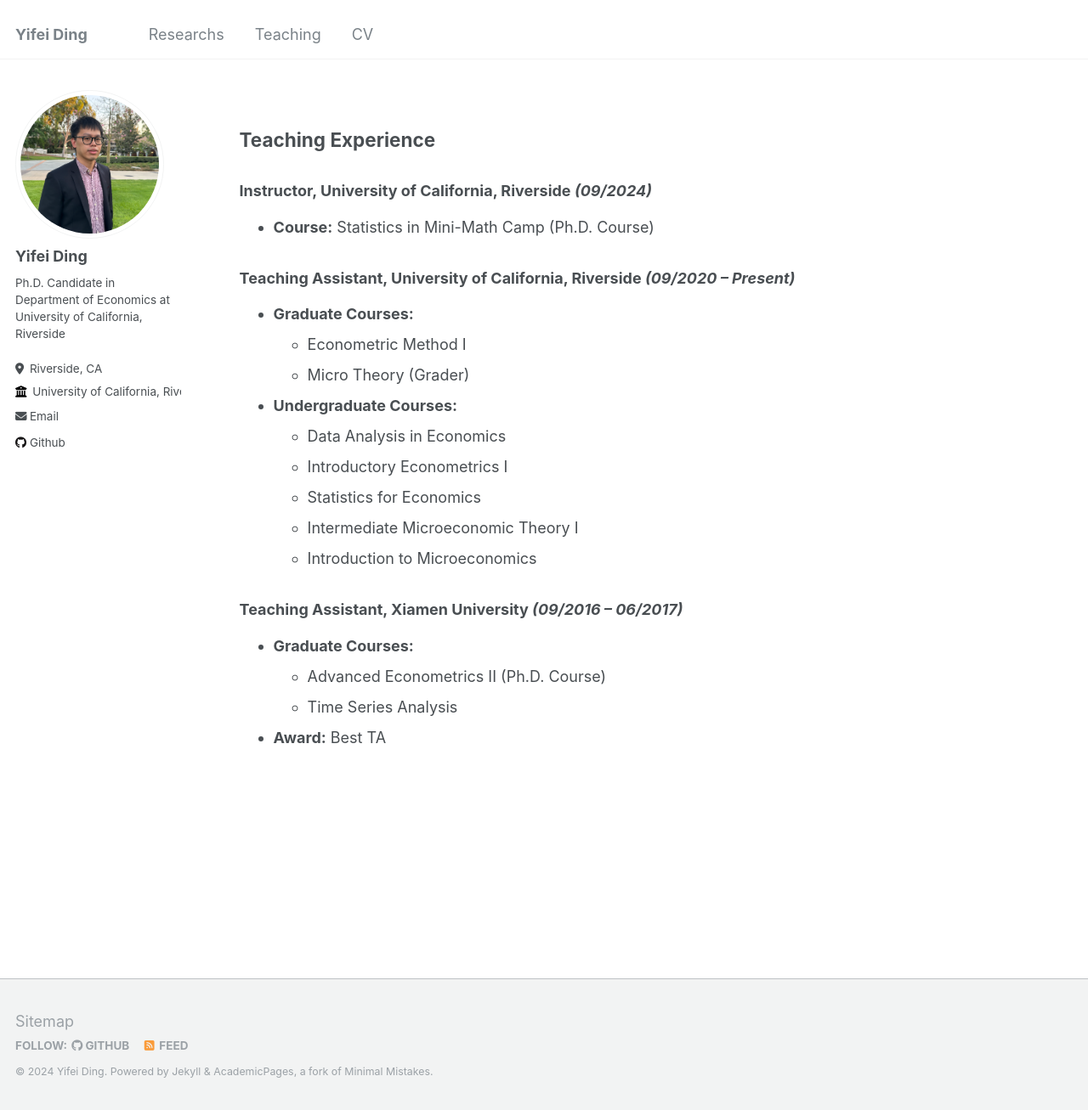
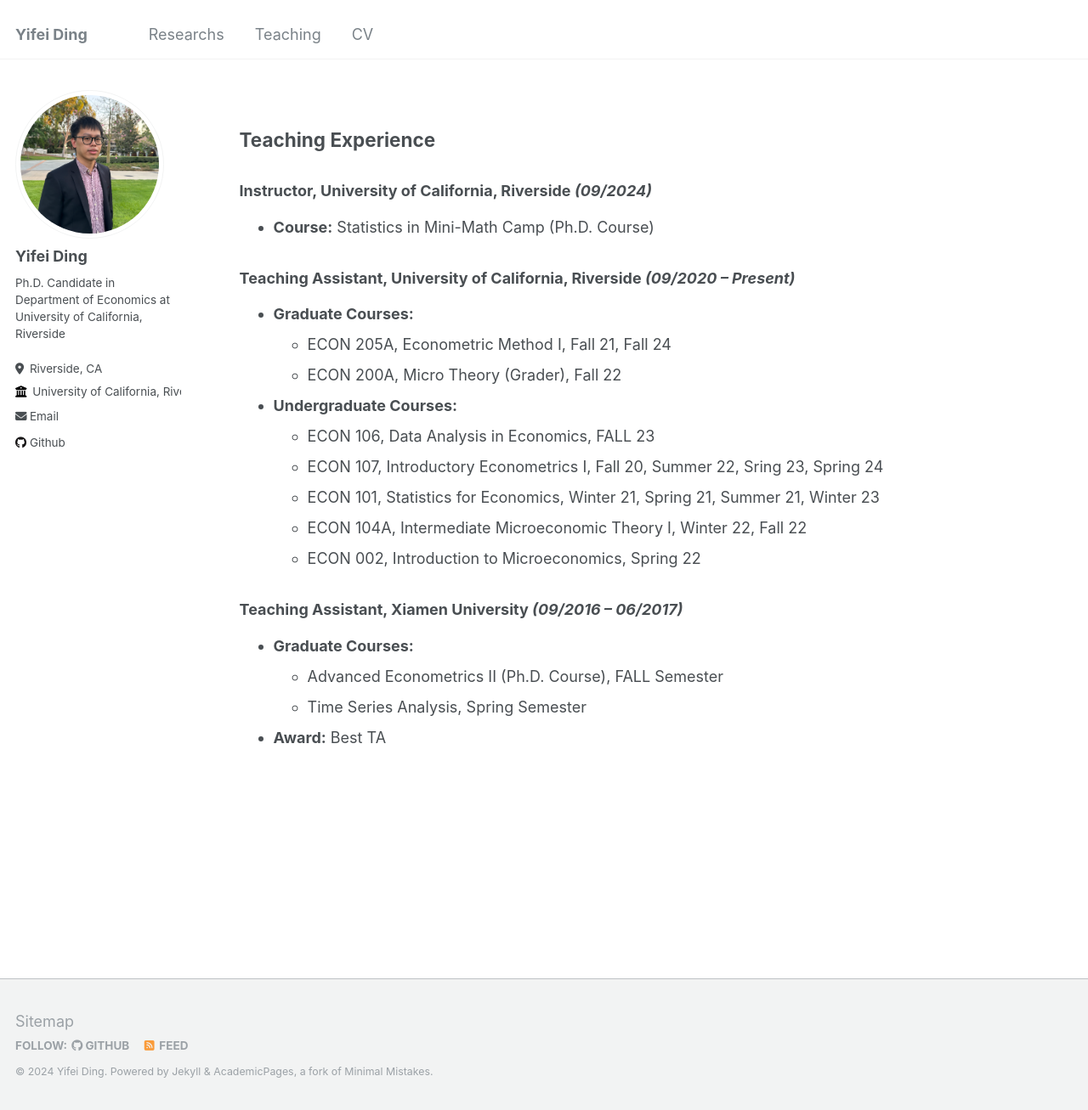
Before and after one commit to YifeiDing-UCR/YifeiDing-UCR.github.io, a Jekyll site: the page built from _pages/teaching.md, in a window 1280 px wide and 1307 px high. Shown: the whole window at 85% size. Built offline with Jekyll 4.4.1, drawn with Linux system fonts in a browser that asks for light colours.

Commit message:
Update teaching.md

```diff
--- a/_pages/teaching.md
+++ b/_pages/teaching.md
@@ -17,18 +17,18 @@ author_profile: true
 ### **Teaching Assistant, University of California, Riverside** *(09/2020 – Present)*
 
 - **Graduate Courses:**
-  - Econometric Method I
-  - Micro Theory (Grader)
+  - ECON 205A, Econometric Method I, Fall 21, Fall 24
+  - ECON 200A, Micro Theory (Grader), Fall 22
 - **Undergraduate Courses:**
-  - Data Analysis in Economics
-  - Introductory Econometrics I
-  - Statistics for Economics
-  - Intermediate Microeconomic Theory I
-  - Introduction to Microeconomics
+  - ECON 106, Data Analysis in Economics, FALL 23
+  - ECON 107, Introductory Econometrics I, Fall 20, Summer 22, Sring 23, Spring 24
+  - ECON 101, Statistics for Economics, Winter 21, Spring 21, Summer 21, Winter 23
+  - ECON 104A, Intermediate Microeconomic Theory I, Winter 22, Fall 22
+  - ECON 002, Introduction to Microeconomics, Spring 22
 
 ### **Teaching Assistant, Xiamen University** *(09/2016 – 06/2017)*
 
 - **Graduate Courses:**
-  - Advanced Econometrics II (Ph.D. Course)
-  - Time Series Analysis
+  - Advanced Econometrics II (Ph.D. Course), FALL Semester
+  - Time Series Analysis, Spring Semester
 - **Award:** Best TA
```
